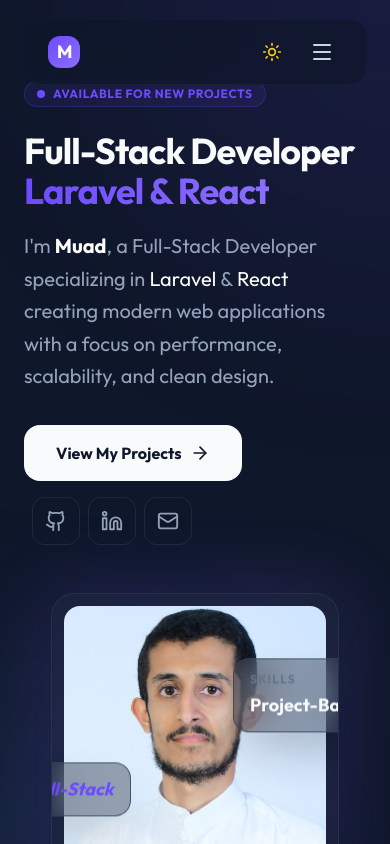
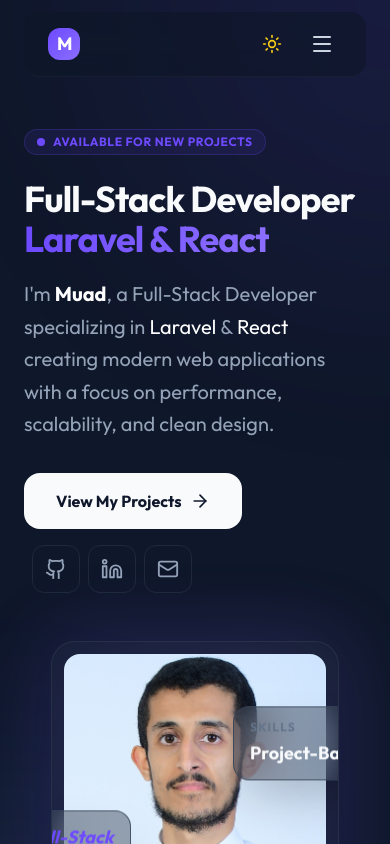
Before and after one commit to Muad-Ahmed/My-Portfolio, a React (Vite) app: page / in a window 390 px wide. Shown: the top 844 px of the page. Built offline with nearby package versions, Linux system fonts and the light colour scheme.

Commit message:
fix: resolve overlap between header and hero section

```diff
--- a/src/components/Header.jsx
+++ b/src/components/Header.jsx
@@ -24,7 +24,7 @@
     <motion.header
       initial={{ y: -100 }}
       animate={{ y: 0 }}
-      className={`fixed top-0 left-0 w-full z-50 transition-all duration-300 ${scrolled ? "py-3" : "py-5"
+      className={`fixed top-0 left-0 w-full z-50 transition-all duration-300 ${scrolled ? "py-2 md:py-3" : "py-3 md:py-5"
         }`}
     >
       <div className="max-w-7xl mx-auto px-6">
@@ -117,7 +117,7 @@
                 </a>
               ))}
               <a
-                href="/cv.pdf"
+                href="/Muad-resume.pdf"
                 className="mt-2 flex items-center justify-center gap-2 w-full py-3 bg-[#6D4AFF] text-white rounded-xl font-semibold"
               >
                 <Download size={18} />
--- a/src/components/Hero.jsx
+++ b/src/components/Hero.jsx
@@ -6,7 +6,7 @@
   return (
     <section
       id="hero"
-      className="relative w-full min-h-screen flex items-center pt-20 overflow-hidden"
+      className="relative w-full min-h-screen flex flex-col items-center justify-center pt-32 pb-16 md:pt-20 md:pb-0 overflow-hidden"
     >
       {/* Decorative Background Elements */}
       <div className="absolute top-0 right-0 -z-10 w-[500px] h-[500px] bg-[#6D4AFF]/10 blur-[120px] rounded-full translate-x-1/2 -translate-y-1/2" />
--- a/src/index.css
+++ b/src/index.css
@@ -12,6 +12,15 @@
 @layer base {
   html {
     scroll-behavior: smooth;
+    scroll-padding-top: 5rem;
+    /* ~80px for mobile */
+  }
+
+  @screen md {
+    html {
+      scroll-padding-top: 6rem;
+      /* ~96px for desktop */
+    }
   }
 
   :root {
```
